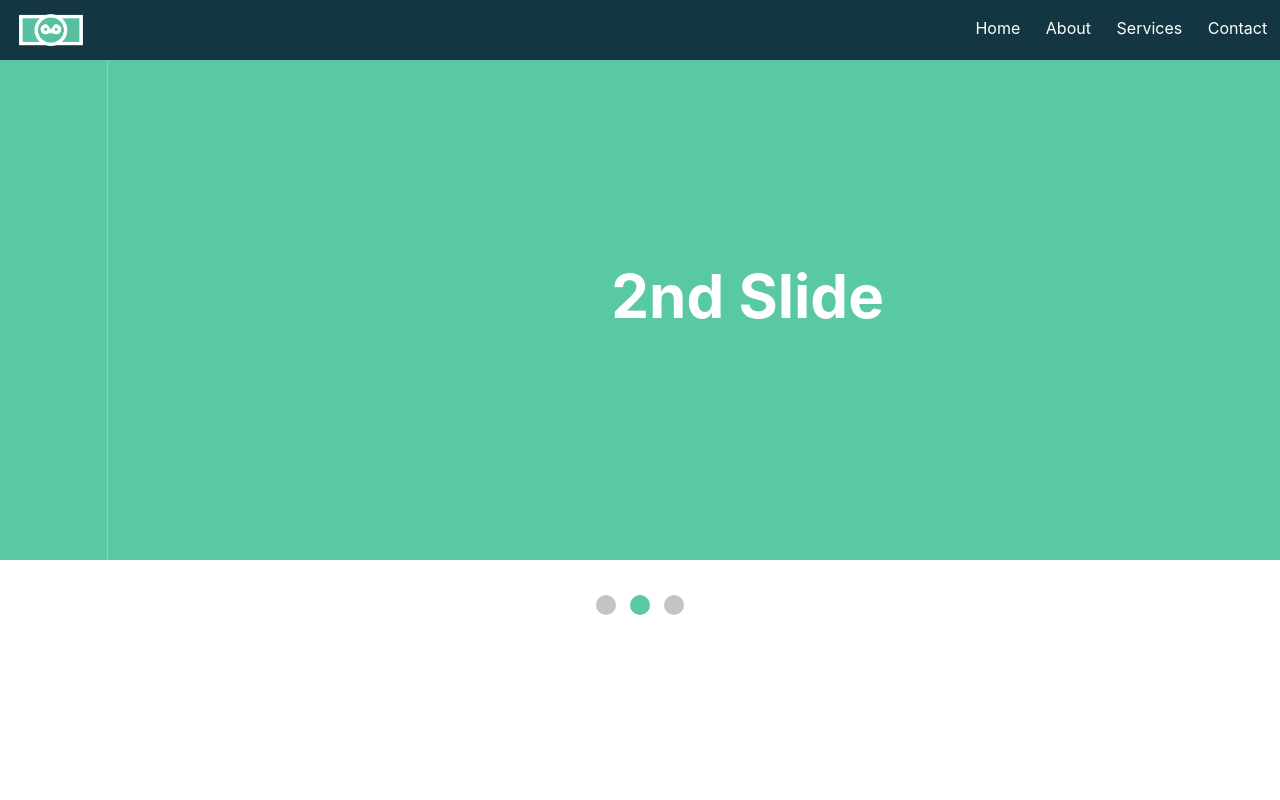
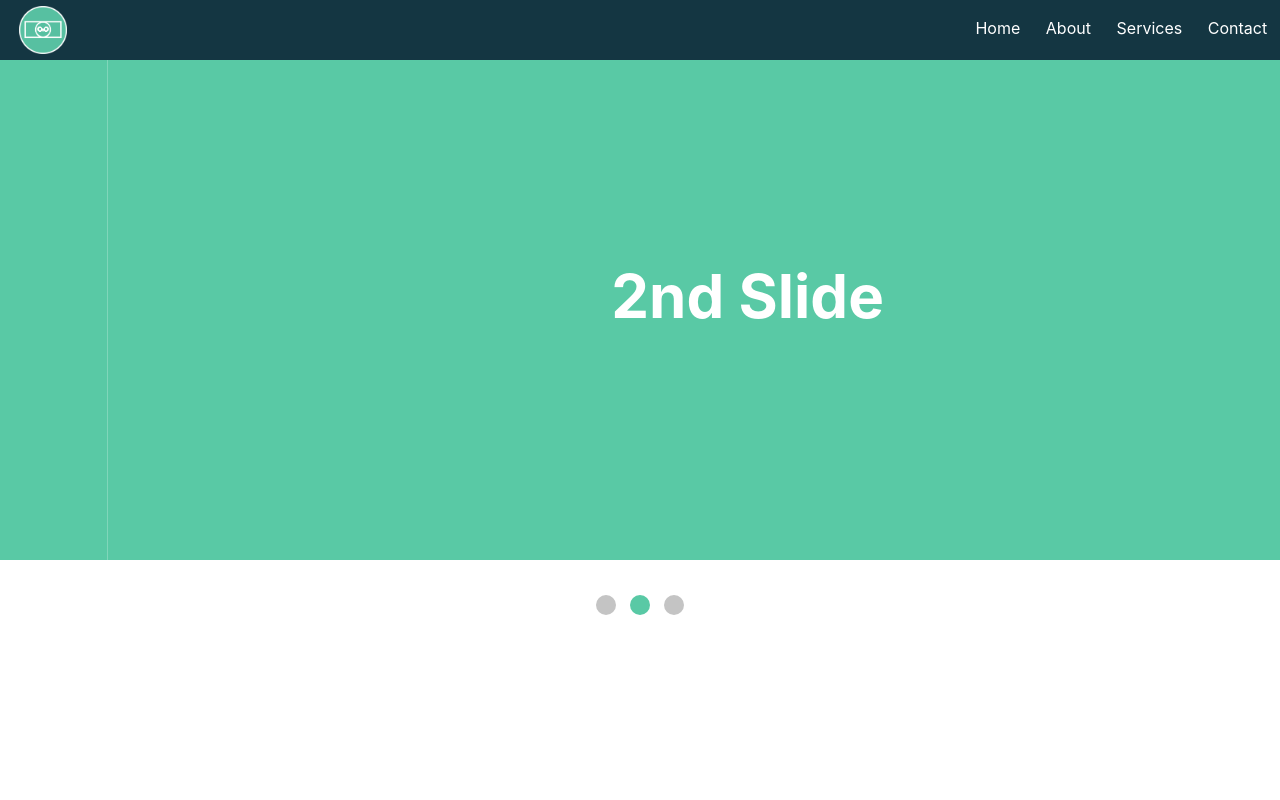
Before and after one commit to anyi-sunny/FinanceProject, a React (Create React App) app in the folder finance-project/: page / in a window 1280 px wide. Shown: the top 800 px of the page. Built offline with nearby package versions, Linux system fonts and the light colour scheme.

Commit message:
Circle Logo

```diff
--- a/finance-project/src/Components/NavBar.js
+++ b/finance-project/src/Components/NavBar.js
@@ -6,7 +6,7 @@ function NavBar () {
         <nav className="navbar">
             <div className="navbar-logo">
                 <a href='/'>
-                <img src={`${process.env.PUBLIC_URL}/images/Logo.png`} alt="My Image" />
+                <img src={`${process.env.PUBLIC_URL}/images/CircleLogo.png`} alt="My Image" />
                 </a>
             </div>
             <ul className="navbar-links">
--- a/finance-project/src/Style/NavBar.css
+++ b/finance-project/src/Style/NavBar.css
@@ -15,7 +15,7 @@
 }
 
 .navbar-logo img {
-    width: 5rem; /* Adjust the width as needed */
+    width: 4rem; /* Adjust the width as needed */
     height: auto; /* Maintain aspect ratio */
     transition: transform 0.3s ease; /* Smooth transition for hover effect */
     padding-left: 1rem;
```
